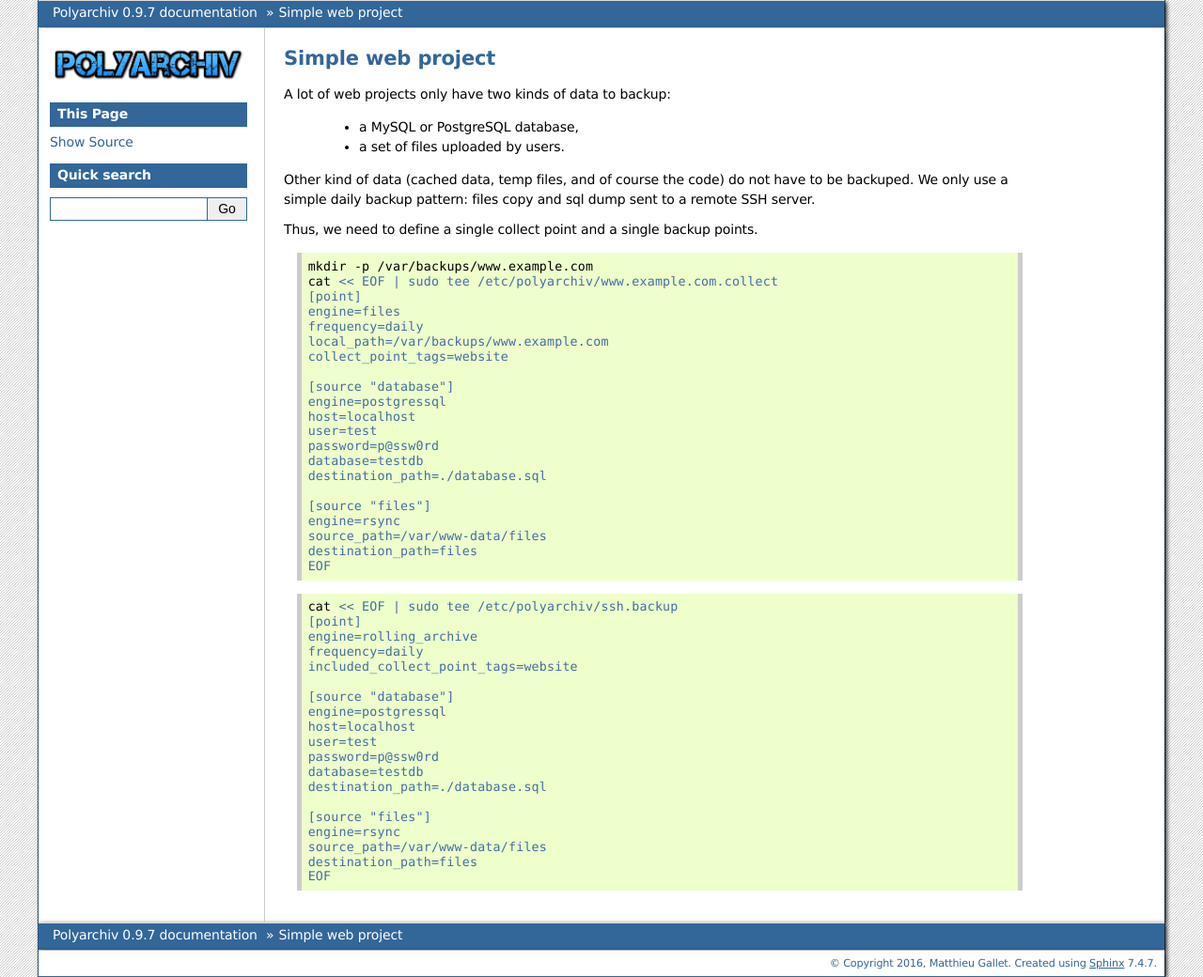
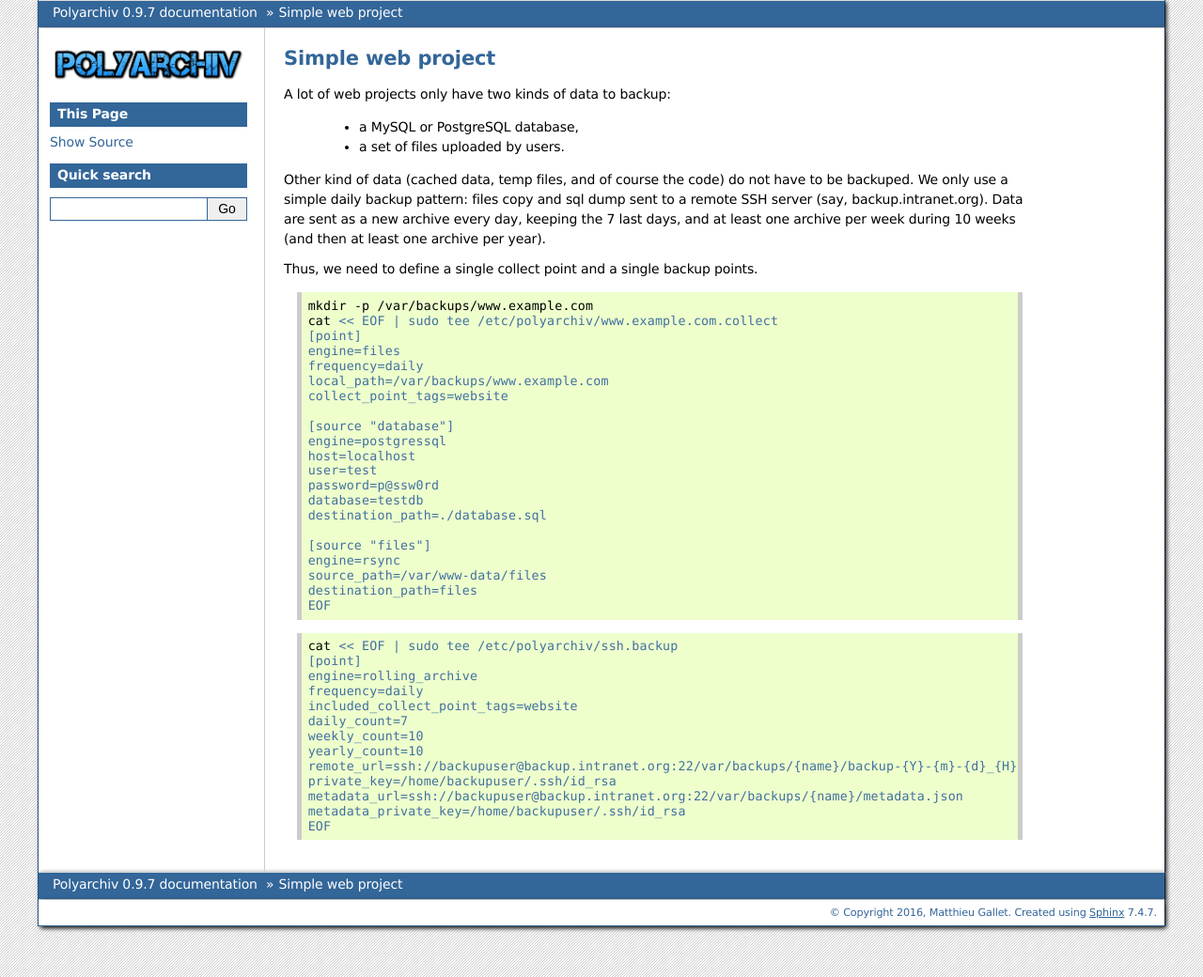
Before and after one commit to d9pouces/PolyArchiv, a Sphinx documentation site: the page built from doc/source/examples/simple.rst, in a window 1280 px wide. Shown: the whole page at 94% size. Built offline with Sphinx 7.4.7, drawn with Linux system fonts in a browser that asks for light colours.

Commit message:
more doc

```diff
--- a/doc/source/examples/simple.rst
+++ b/doc/source/examples/simple.rst
@@ -9,7 +9,8 @@ A lot of web projects only have two kinds of data to backup:
   * a set of files uploaded by users.
 
 Other kind of data (cached data, temp files, and of course the code) do not have to be backuped.
-We only use a simple daily backup pattern: files copy and sql dump sent to a remote SSH server.
+We only use a simple daily backup pattern: files copy and sql dump sent to a remote SSH server (say, backup.intranet.org).
+Data are sent as a new archive every day, keeping the 7 last days, and at least one archive per week during 10 weeks (and then at least one archive per year).
 
 Thus, we need to define a single collect point and a single backup points.
 
@@ -45,17 +46,11 @@ Thus, we need to define a single collect point and a single backup points.
   engine=rolling_archive
   frequency=daily
   included_collect_point_tags=website
-
-  [source "database"]
-  engine=postgressql
-  host=localhost
-  user=test
-  password=p@ssw0rd
-  database=testdb
-  destination_path=./database.sql
-
-  [source "files"]
-  engine=rsync
-  source_path=/var/www-data/files
-  destination_path=files
+  daily_count=7
+  weekly_count=10
+  yearly_count=10
+  remote_url=ssh://backupuser@backup.intranet.org:22/var/backups/{name}/backup-{Y}-{m}-{d}_{H}-{M}.tar.gz
+  private_key=/home/backupuser/.ssh/id_rsa
+  metadata_url=ssh://backupuser@backup.intranet.org:22/var/backups/{name}/metadata.json
+  metadata_private_key=/home/backupuser/.ssh/id_rsa
   EOF
```
